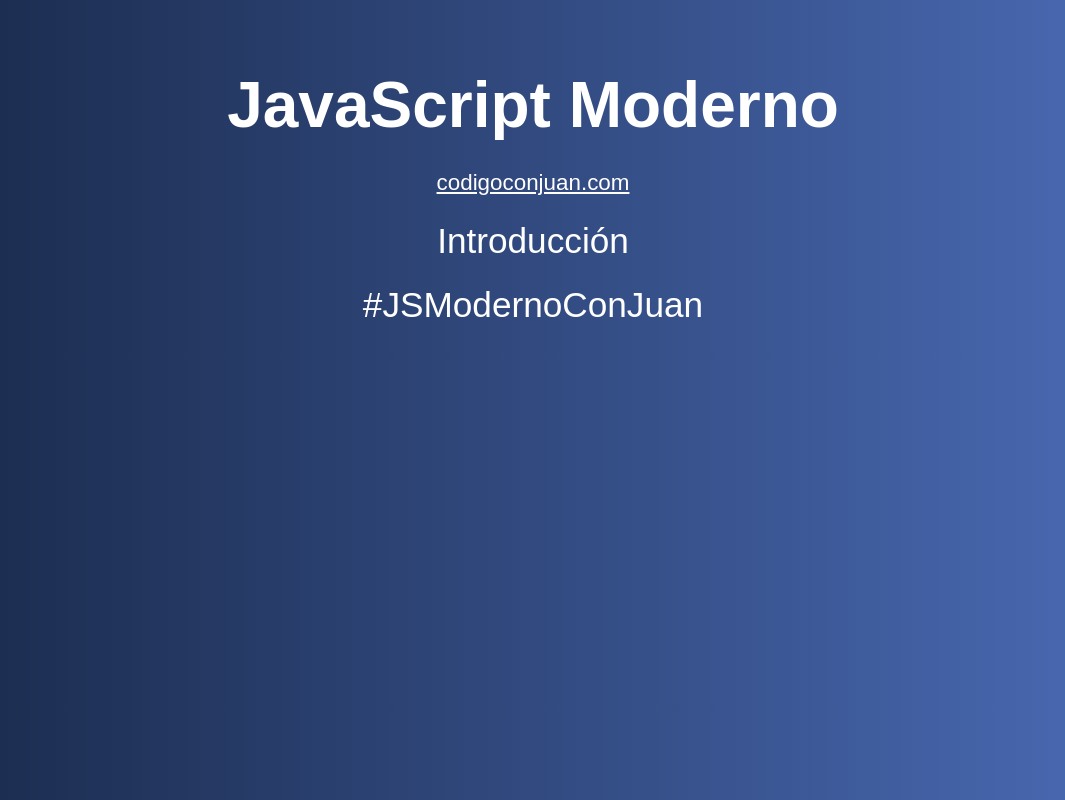
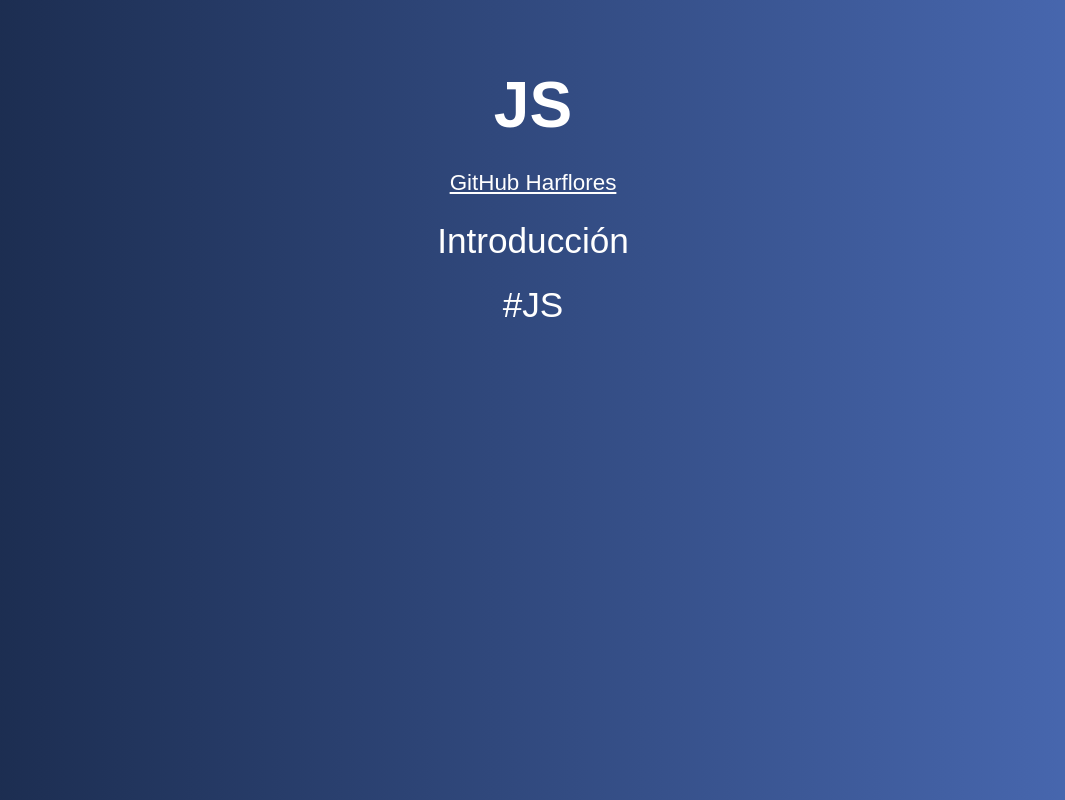
Before and after one commit to harflores/JS, a plain HTML site: page 01-Introduccion/index.html in a window 1280 px wide. Shown: the whole page, without its empty margins (107-1172 px from the left). Drawn offline with Linux system fonts and the light colour scheme; a web font is replaced by a local one.

Commit message:
Hola Mundo
Se crea msj alert con archivo js en carpeta separada.
se realizan modificaciones a codigo html personalizando el contenido.

```diff
--- a/01-Introduccion/index.html
+++ b/01-Introduccion/index.html
@@ -9,10 +9,11 @@
 </head>
 <body>
     <div class="contenido">
-        <h1>JavaScript Moderno</h1>
-        <a href="http://www.codigoconjuan.com" target="_blank">codigoconjuan.com</a>
+        <h1>JS</h1>
+        <a href="https://github.com/harflores/JS" target="_blank">GitHub Harflores</a>
         <p>Introducción</p>
-        <p class="hashtag">#JSModernoConJuan</p>
+        <p class="hashtag">#JS</p>
     </div>
 </body>
+    <script src="js/app.js"></script>
 </html>
--- /dev/null
+++ b/01-Introduccion/js/app.js
@@ -0,0 +1 @@
+alert("Hola Mundo");
```
